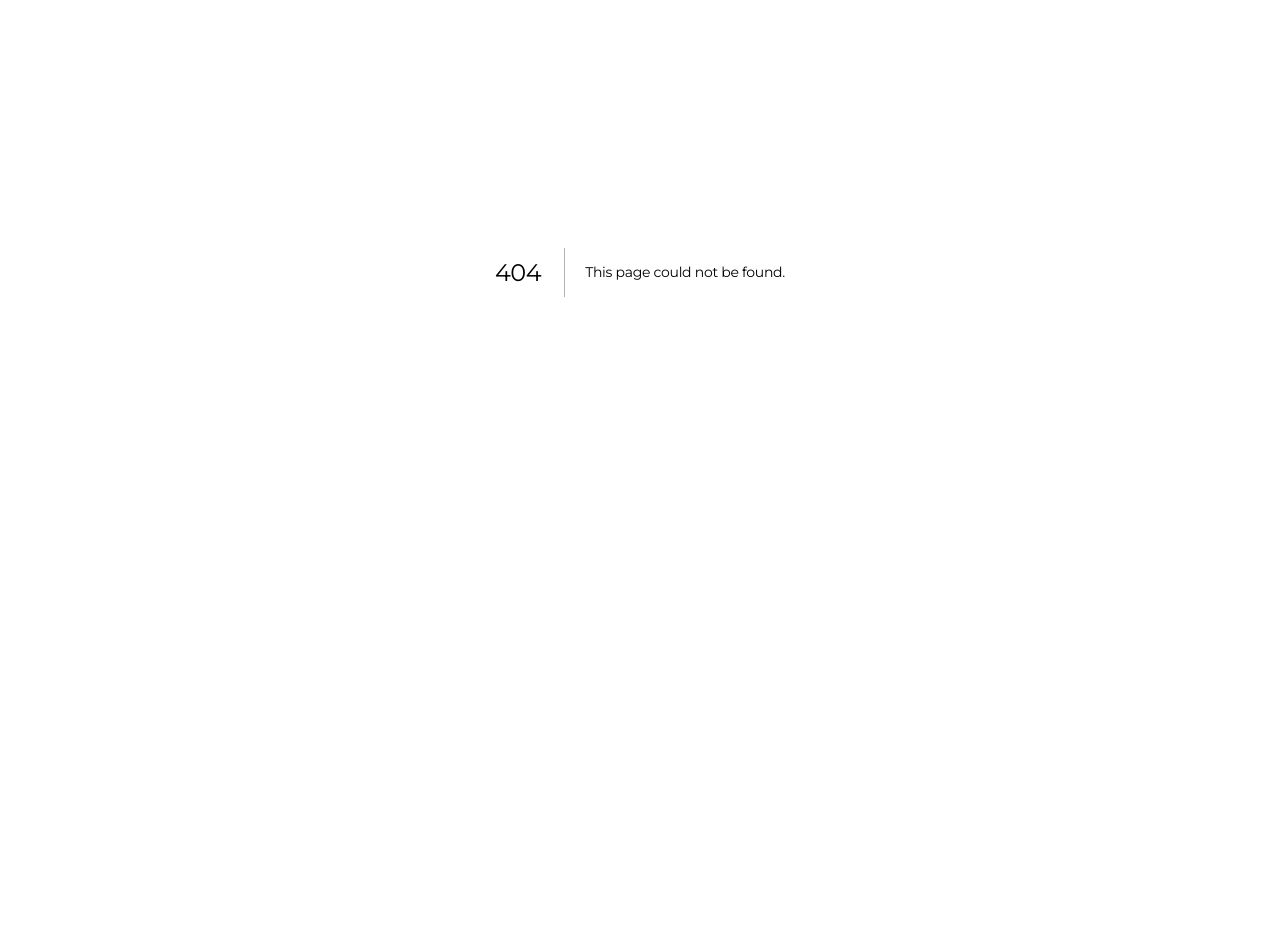
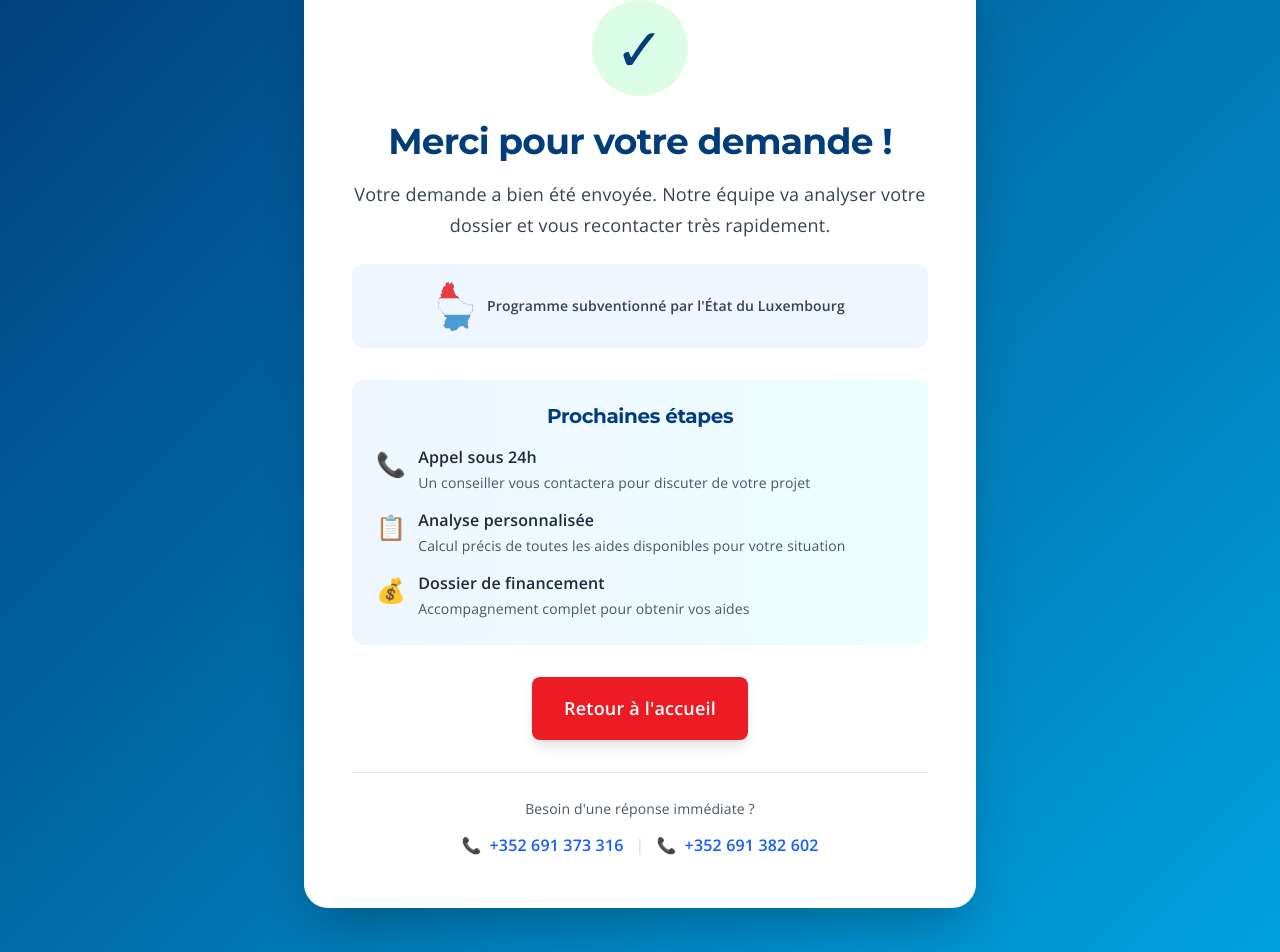
Before and after one commit to flowxt/energie-lux, a Next.js app: page /merci in a window 1280 px wide. Before the commit this address had no page. Shown: the part 128-1080 px from the top of the page. Before the commit the page ends 800 px from the top, so only its background shows below. Built offline with nearby package versions, Linux system fonts and the light colour scheme.

Commit message:
google tag

```diff
--- a/app/components/HeroWithForm.tsx
+++ b/app/components/HeroWithForm.tsx
@@ -14,7 +14,6 @@ export default function HeroWithForm() {
   const [lastName, setLastName] = useState("");
   const [phone, setPhone] = useState("");
   const [email, setEmail] = useState("");
-  const [isSubmitted, setIsSubmitted] = useState(false);
   const [isSubmitting, setIsSubmitting] = useState(false);
 
   const totalSteps = 6;
@@ -56,18 +55,8 @@ export default function HeroWithForm() {
       });
 
       if (response.ok) {
-        // Tracking Google Ads Conversion
-        // eslint-disable-next-line @typescript-eslint/no-explicit-any
-        if (typeof window !== 'undefined' && (window as any).gtag) {
-          // eslint-disable-next-line @typescript-eslint/no-explicit-any
-          (window as any).gtag('event', 'conversion', {
-            'send_to': process.env.NEXT_PUBLIC_GOOGLE_ADS_CONVERSION_ID,
-            'value': 1.0,
-            'currency': 'EUR',
-            'transaction_id': Date.now().toString()
-          });
-        }
-        setIsSubmitted(true);
+        // Redirection vers la page de remerciement
+        window.location.href = '/merci';
       } else {
         alert("Une erreur s'est produite. Veuillez réessayer.");
       }
@@ -159,9 +148,6 @@ export default function HeroWithForm() {
             className="order-1 lg:order-2"
           >
             <div className="bg-white rounded-3xl shadow-2xl p-8 lg:p-10">
-
-              {!isSubmitted ? (
-                <>
               {/* Titre du formulaire */}
               <div className="text-center mb-6">
                 <h2 className="text-3xl font-bold mb-3" style={{ color: '#003D7A' }}>
@@ -521,25 +507,6 @@ export default function HeroWithForm() {
                       )}
                     </AnimatePresence>
                   </form>
-                </>
-              ) : (
-                /* Page de confirmation */
-                  <motion.div
-                    initial={{ opacity: 0, scale: 0.9 }}
-                    animate={{ opacity: 1, scale: 1 }}
-                  className="text-center py-12"
-                  >
-                  <div className="w-20 h-20 mx-auto rounded-full flex items-center justify-center text-5xl mb-6" style={{ backgroundColor: '#E6F7FF' }}>
-                    ✅
-                      </div>
-                      <h3 className="text-3xl font-bold mb-4" style={{ color: '#003D7A' }}>
-                    Merci {firstName} !
-                      </h3>
-                  <p className="text-lg text-gray-700">
-                    Un expert vous rappelle au <strong style={{ color: '#ED1C24' }}>{phone}</strong> très rapidement
-                  </p>
-                  </motion.div>
-                )}
             </div>
 
             {/* Badge certification */}
--- a/app/layout.tsx
+++ b/app/layout.tsx
@@ -58,8 +58,33 @@ export default function RootLayout({
         <meta property="og:description" content="Calculez vos aides pour panneaux solaires, pompe à chaleur et isolation au Luxembourg. Klimabonus 2025. Jusqu'à 100% de financement." />
         <meta name="robots" content="index, follow" />
         <link rel="canonical" href="https://www.aides-energie.lu" />
+
+        {/* Google Tag Manager */}
+        <Script
+          id="google-tag-manager"
+          strategy="afterInteractive"
+          dangerouslySetInnerHTML={{
+            __html: `(function(w,d,s,l,i){w[l]=w[l]||[];w[l].push({'gtm.start':
+new Date().getTime(),event:'gtm.js'});var f=d.getElementsByTagName(s)[0],
+j=d.createElement(s),dl=l!='dataLayer'?'&l='+l:'';j.async=true;j.src=
+'https://www.googletagmanager.com/gtm.js?id='+i+dl;f.parentNode.insertBefore(j,f);
+})(window,document,'script','dataLayer','GTM-M6WXCT3P');`,
+          }}
+        />
+        {/* End Google Tag Manager */}
       </head>
       <body className={`${montserrat.variable} ${openSans.variable} antialiased`}>
+        {/* Google Tag Manager (noscript) */}
+        <noscript>
+          <iframe
+            src="https://www.googletagmanager.com/ns.html?id=GTM-M6WXCT3P"
+            height="0"
+            width="0"
+            style={{ display: 'none', visibility: 'hidden' }}
+          />
+        </noscript>
+        {/* End Google Tag Manager (noscript) */}
+
         {/* Google tag (gtag.js) - Google Ads */}
         <Script
           strategy="afterInteractive"
--- /dev/null
+++ b/app/merci/page.tsx
@@ -0,0 +1,132 @@
+"use client";
+
+import { useEffect } from "react";
+import { motion } from "framer-motion";
+import Image from "next/image";
+
+export default function MerciPage() {
+  useEffect(() => {
+    // Tracking de conversion pour Google Ads
+    if (typeof window !== 'undefined' && (window as any).gtag) {
+      (window as any).gtag('event', 'conversion', {
+        'send_to': 'AW-16967255678/YOUR_CONVERSION_LABEL', // À configurer
+        'value': 1.0,
+        'currency': 'EUR'
+      });
+    }
+
+    // Event Google Tag Manager
+    if (typeof window !== 'undefined' && (window as any).dataLayer) {
+      (window as any).dataLayer.push({
+        'event': 'form_submission',
+        'form_name': 'aide_energie_form'
+      });
+    }
+  }, []);
+
+  return (
+    <div className="min-h-screen flex items-center justify-center" style={{ background: 'linear-gradient(135deg, #003D7A 0%, #00A3E0 100%)' }}>
+      <div className="container mx-auto px-6 py-20">
+        <motion.div
+          initial={{ opacity: 0, scale: 0.9 }}
+          animate={{ opacity: 1, scale: 1 }}
+          transition={{ duration: 0.5 }}
+          className="max-w-2xl mx-auto bg-white rounded-3xl shadow-2xl p-8 lg:p-12 text-center"
+        >
+          {/* Icône de succès */}
+          <motion.div
+            initial={{ scale: 0 }}
+            animate={{ scale: 1 }}
+            transition={{ delay: 0.2, type: "spring", stiffness: 200 }}
+            className="mx-auto w-24 h-24 bg-green-100 rounded-full flex items-center justify-center mb-6"
+          >
+            <span className="text-6xl">✓</span>
+          </motion.div>
+
+          {/* Titre */}
+          <h1 className="text-3xl lg:text-4xl font-bold mb-4" style={{ color: '#003D7A' }}>
+            Merci pour votre demande !
+          </h1>
+
+          {/* Message */}
+          <p className="text-lg text-gray-700 mb-6">
+            Votre demande a bien été envoyée. Notre équipe va analyser votre dossier et vous recontacter très rapidement.
+          </p>
+
+          {/* Drapeau Luxembourg */}
+          <div className="flex items-center justify-center gap-3 mb-8 py-4 px-6 bg-blue-50 rounded-xl">
+            <Image src="/lux.png" alt="Luxembourg" width={40} height={27} />
+            <span className="text-sm font-semibold text-gray-700">
+              Programme subventionné par l&apos;État du Luxembourg
+            </span>
+          </div>
+
+          {/* Informations supplémentaires */}
+          <div className="bg-gradient-to-r from-blue-50 to-cyan-50 rounded-xl p-6 mb-8">
+            <h2 className="text-xl font-bold mb-4" style={{ color: '#003D7A' }}>
+              Prochaines étapes
+            </h2>
+            <div className="space-y-3 text-left">
+              <div className="flex items-start gap-3">
+                <span className="text-2xl">📞</span>
+                <div>
+                  <p className="font-semibold text-gray-800">Appel sous 24h</p>
+                  <p className="text-sm text-gray-600">Un conseiller vous contactera pour discuter de votre projet</p>
+                </div>
+              </div>
+              <div className="flex items-start gap-3">
+                <span className="text-2xl">📋</span>
+                <div>
+                  <p className="font-semibold text-gray-800">Analyse personnalisée</p>
+                  <p className="text-sm text-gray-600">Calcul précis de toutes les aides disponibles pour votre situation</p>
+                </div>
+              </div>
+              <div className="flex items-start gap-3">
+                <span className="text-2xl">💰</span>
+                <div>
+                  <p className="font-semibold text-gray-800">Dossier de financement</p>
+                  <p className="text-sm text-gray-600">Accompagnement complet pour obtenir vos aides</p>
+                </div>
+              </div>
+            </div>
+          </div>
+
+          {/* Bouton retour */}
+          <motion.a
+            href="/"
+            whileHover={{ scale: 1.05 }}
+            whileTap={{ scale: 0.95 }}
+            className="inline-block px-8 py-4 rounded-lg text-white font-semibold text-lg shadow-lg transition-all hover:shadow-xl"
+            style={{ backgroundColor: '#ED1C24' }}
+          >
+            Retour à l&apos;accueil
+          </motion.a>
+
+          {/* Contact d'urgence */}
+          <div className="mt-8 pt-6 border-t border-gray-200">
+            <p className="text-sm text-gray-600 mb-3">
+              Besoin d&apos;une réponse immédiate ?
+            </p>
+            <div className="flex flex-col sm:flex-row gap-3 justify-center items-center">
+              <a
+                href="tel:+352691373316"
+                className="flex items-center gap-2 text-blue-600 hover:text-blue-800 font-semibold"
+              >
+                <span>📞</span>
+                +352 691 373 316
+              </a>
+              <span className="hidden sm:inline text-gray-300">|</span>
+              <a
+                href="tel:+352691382602"
+                className="flex items-center gap-2 text-blue-600 hover:text-blue-800 font-semibold"
+              >
+                <span>📞</span>
+                +352 691 382 602
+              </a>
+            </div>
+          </div>
+        </motion.div>
+      </div>
+    </div>
+  );
+}
```
Also changed, not shown: 2 other files (tests, documents, lock files or other folders). Lines whose indentation alone changed are shown as unchanged.
